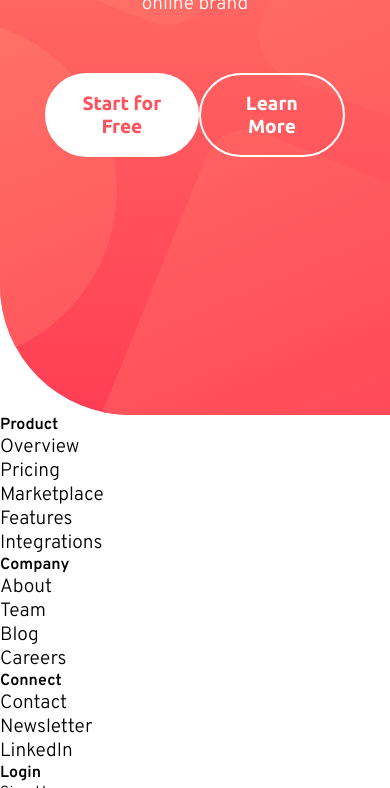
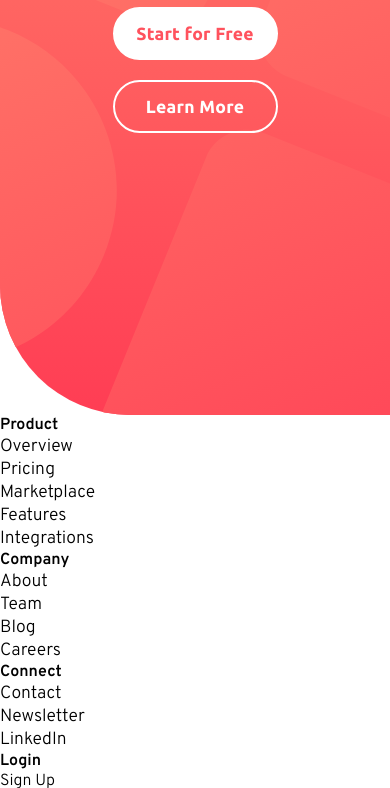
Before and after one commit to Aedrus/fem-blogr-landing-page, a plain HTML site: page index.html in a window 390 px wide. Shown: the part 429-1217 px from the top of the page. Drawn offline with Linux system fonts and the light colour scheme.

Commit message:
Update: Improved button layout and overall responsive behavior.

```diff
--- a/app/scss/base/_base.scss
+++ b/app/scss/base/_base.scss
@@ -1,7 +1,10 @@
-* {
+*,
+*::before,
+*::after {
   box-sizing: border-box;
   font-size: 16px;
   margin: 0;
+  padding: 0;
 }
 
 html {
@@ -12,10 +15,10 @@ body {
   background: white;
 
   p {
-    font-size: 1.2em;
+    font-size: 1.1em;
   }
   h1 {
-    font-size: 2.4em;
+    font-size: 1.9em;
   }
   h2 {
     font-size: 1.8em;
@@ -34,7 +37,6 @@ header {
   position: relative;
   overflow: hidden;
   border-radius: 0 0 0 130px;
-
 }
 
 .header-nav {
--- a/app/scss/layout/_flex.scss
+++ b/app/scss/layout/_flex.scss
@@ -1,6 +1,7 @@
 // Flex
 .flex {
   display: flex;
+  flex-wrap: wrap;
 
   &-jc-c {
     justify-content: center;
--- a/app/scss/modules/_buttons.scss
+++ b/app/scss/modules/_buttons.scss
@@ -1,12 +1,28 @@
 // Button Styles
+
+button {
+  margin: 0px 10px;
+  font-size: 1.1em;
+  text-align: center;
+  letter-spacing: 0.25px;
+}
+
+.button-wrapper {
+
+  @include phone {
+    button {
+      margin: 10px 10px;
+    }
+  }
+}
 
 .cta-01 {
   border: solid 2px $white;
   border-radius: 50px;
   background: $white;
   color: $lightRed;
-  padding: 17px 20px;
-  font-size: 1.2em;
+  padding: 15px 20px;
+  width: 165px;
   font-weight: bold;
   font-family: 'Ubuntu', sans-serif;
 }
@@ -16,8 +32,8 @@
   border-radius: 50px;
   background: none;
   color: $white;
-  padding: 17px 25px;
-  font-size: 1.2em;
+  padding: 15px 20px;
+  width: 165px;
   font-weight: bold;
   font-family: 'Ubuntu', sans-serif;
 }
--- a/app/scss/modules/_menu.scss
+++ b/app/scss/modules/_menu.scss
@@ -1,6 +1,6 @@
 // Menu Styling
 .menu-wrapper {
-  padding-right: 20px;
+  padding-right: 40px;
 }
 
 .hamburger-menu {
@@ -10,12 +10,12 @@
   content: "";
   background: $white;
   position: absolute;
-  width: 40px;
+  width: 35px;
   height: 3px;
   left: 0;
   right: 0;
   bottom: 0;
-  top: -10px;
+  top: -13px;
 }
 
 .hamburger-menu:nth-child(1) {
--- a/app/scss/utils/_breakpoints.scss
+++ b/app/scss/utils/_breakpoints.scss
@@ -1,6 +1,6 @@
 $screen-base: 0px;
 $screen-sm-min: 375px;
 $screen-med-min: 768px;
-$screen-large-min: 1440px;
+$screen-large-min: 1024px;
 $screen-sm-max: ($screen-med-min - 1);
 $screen-med-max: ($screen-large-min - 1);
--- a/index.html
+++ b/index.html
@@ -25,7 +25,7 @@
     <div class="header-content">
       <h1>A modern publishing platform</h1>
       <p>Grow your audience and build your online brand</p>
-      <div class="flex flex-jc-sb">
+      <div class="button-wrapper flex flex-jc-c flex-ai-c">
         <button class="cta-01">Start for Free</button>
         <button class="cta-02">Learn More</button>
       </div>
```
Also changed, not shown: dist/css/main.css, 3 other files.
